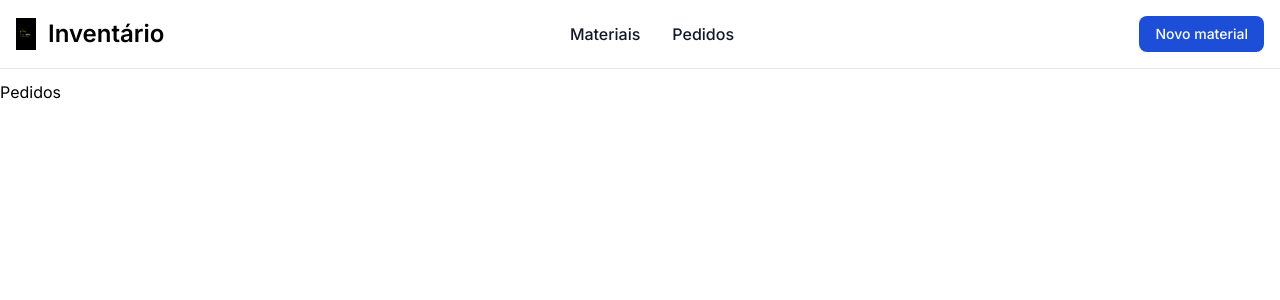
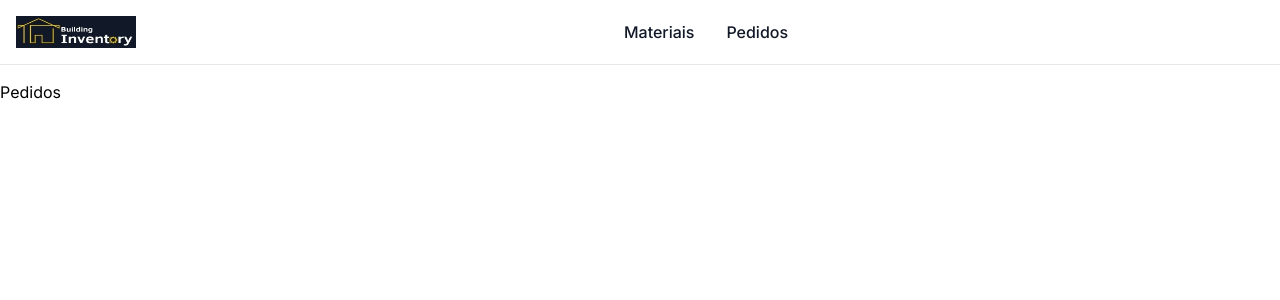
Before and after one commit to evelynlnoro/building_inventory, a Next.js app: page /orders in a window 1280 px wide. Shown: the top 300 px of the page. Built offline with nearby package versions, Linux system fonts and the light colour scheme.

Commit message:
Update logo

```diff
--- a/app/components/NavBar.tsx
+++ b/app/components/NavBar.tsx
@@ -2,7 +2,7 @@
 import Link from "next/link";
 import { UserButton } from "@clerk/nextjs";
 
-import logo from "@/public/logo.jpg";
+import logo from "@/public/logo2.jpeg";
 
 export default function NavBar() {
   return (
@@ -14,21 +14,10 @@
               src={logo}
               className="h-8 mr-3"
               alt="Building Inventory Logo"
-              width="20"
-              height="20"
+              width="120"
             />
-            <span className="self-center text-2xl font-semibold whitespace-nowrap dark:text-white">
-              Inventário
-            </span>
           </Link>
           <div className="flex gap-2 md:order-2">
-            <Link
-              className="text-white bg-blue-700 hover:bg-blue-800 focus:ring-4 focus:outline-none focus:ring-blue-300 font-medium rounded-lg text-sm px-4 py-2 text-center mr-3 md:mr-0 dark:bg-blue-600 dark:hover:bg-blue-700 dark:focus:ring-blue-800"
-              href="/materials/new"
-            >
-              Novo material
-            </Link>
-
             <button
               data-collapse-toggle="navbar-sticky"
               type="button"
```
Also changed, not shown: public/logo2.jpeg (added).
